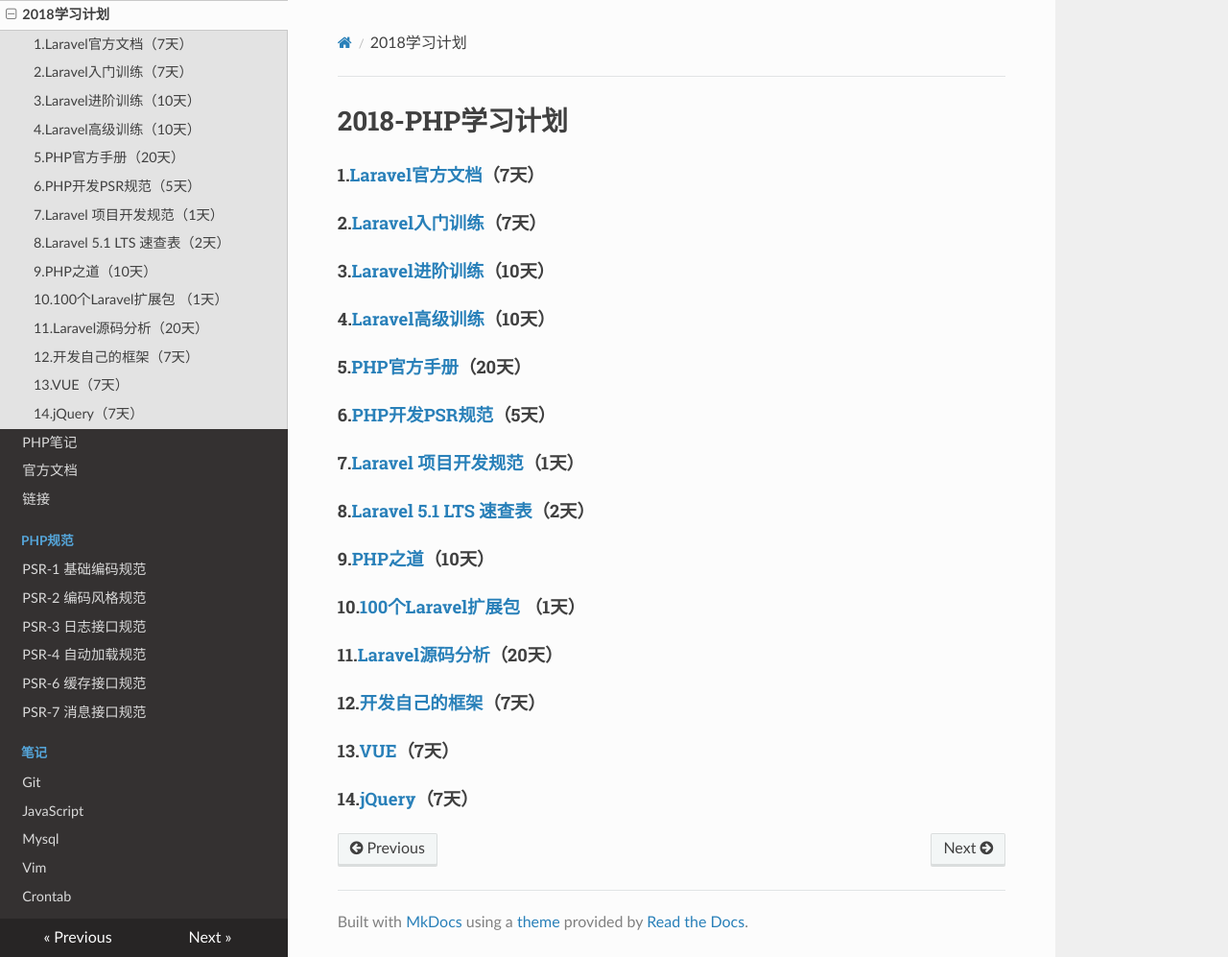
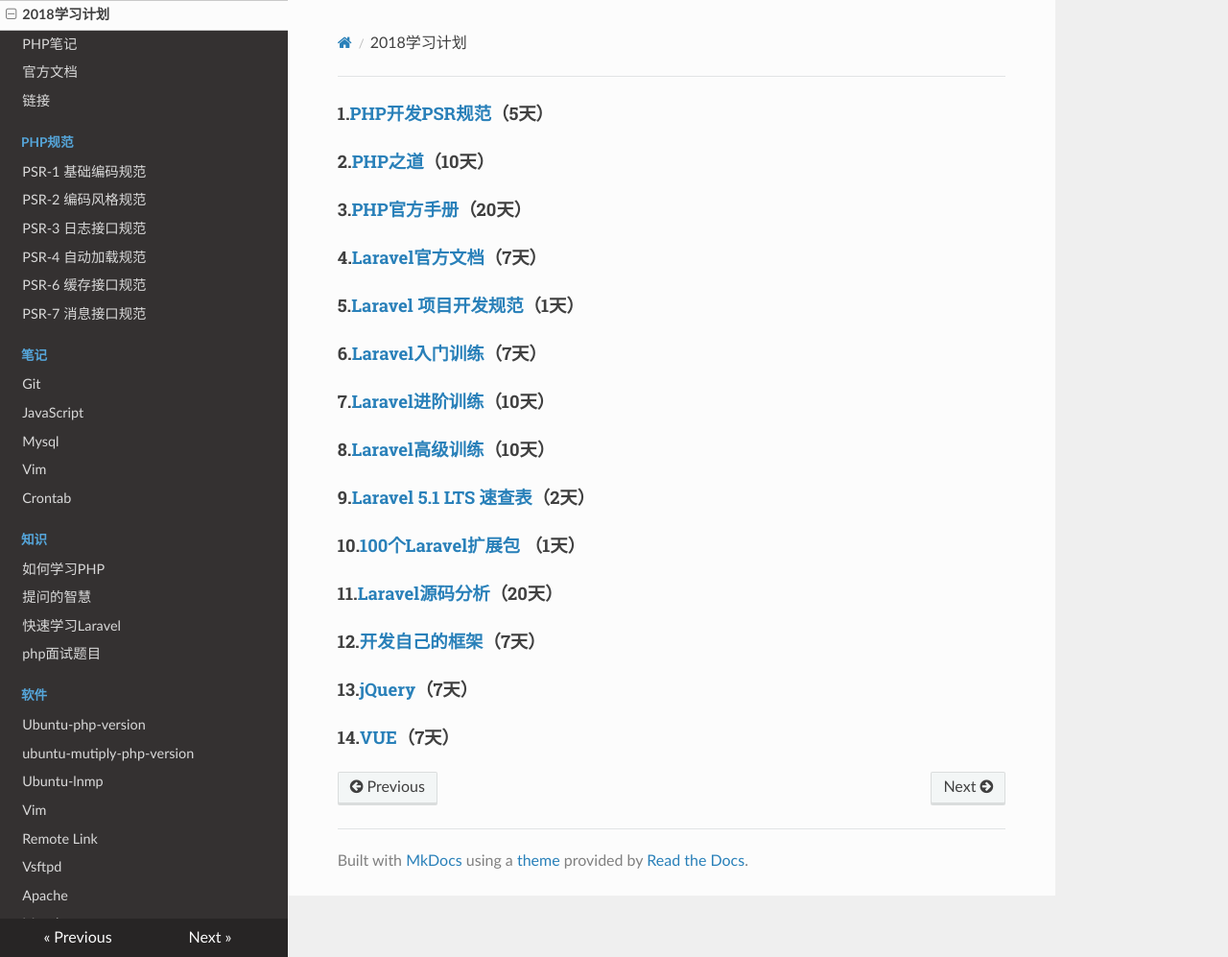
Before and after one commit to oksvip/documents, an MkDocs documentation site: the page built from docs/learn-plan.md, in a window 1280 px wide and 997 px high. Shown: the whole window at 96% size. Built offline with MkDocs 1.6.1, drawn with Linux system fonts in a browser that asks for light colours; nearby versions of some CDN libraries; old or Windows-style settings are respelled for this version of MkDocs.

Commit message:
update mkdocs.yal

```diff
--- a/docs/learn-plan.md
+++ b/docs/learn-plan.md
@@ -1,22 +1,20 @@
-# 2018-PHP学习计划
+#### 1.[PHP开发PSR规范](http://doc.iokvip.com/psrs/psr-1-basic-coding/)（5天）
 
-#### 1.[Laravel官方文档](https://laravel-china.org/docs/laravel/5.5)（7天）
+#### 2.[PHP之道](https://laravel-china.github.io/php-the-right-way/)（10天）
 
-#### 2.[Laravel入门训练](https://laravel-china.org/courses/laravel-essential-training-5.5)（7天）
+#### 3.[PHP官方手册](http://php.net/manual/zh/)（20天）
 
-#### 3.[Laravel进阶训练](https://laravel-china.org/courses/laravel-intermediate-training-5.5)（10天）
+#### 4.[Laravel官方文档](https://laravel-china.org/docs/laravel/5.5)（7天）
 
-#### 4.[Laravel高级训练](https://laravel-china.org/courses/laravel-advance-training-5.5)（10天）
+#### 5.[Laravel 项目开发规范](https://laravel-china.org/courses/laravel-specification)（1天）
 
-#### 5.[PHP官方手册](http://php.net/manual/zh/)（20天）
+#### 6.[Laravel入门训练](https://laravel-china.org/courses/laravel-essential-training-5.5)（7天）
 
-#### 6.[PHP开发PSR规范](http://doc.iokvip.com/psrs/psr-1-basic-coding/)（5天）
+#### 7.[Laravel进阶训练](https://laravel-china.org/courses/laravel-intermediate-training-5.5)（10天）
 
-#### 7.[Laravel 项目开发规范](https://laravel-china.org/courses/laravel-specification)（1天）
+#### 8.[Laravel高级训练](https://laravel-china.org/courses/laravel-advance-training-5.5)（10天）
 
-#### 8.[Laravel 5.1 LTS 速查表](https://cs.laravel-china.org)（2天）
-
-#### 9.[PHP之道](https://laravel-china.github.io/php-the-right-way/)（10天）
+#### 9.[Laravel 5.1 LTS 速查表](https://cs.laravel-china.org)（2天）
 
 #### 10.[100个Laravel扩展包](https://laravel-china.org/topics/2530/the-highest-amount-of-downloads-of-the-100-laravel-extensions-recommended) （1天）
 
@@ -24,6 +22,6 @@
 
 #### 12.[开发自己的框架](https://github.com/laravel/laravel)（7天）
 
-#### 13.[VUE](https://cn.vuejs.org/v2/guide/)（7天）
+#### 13.[jQuery](http://www.runoob.com/jquery/jquery-tutorial.html)（7天）
 
-#### 14.[jQuery](http://www.runoob.com/jquery/jquery-tutorial.html)（7天）
+#### 14.[VUE](https://cn.vuejs.org/v2/guide/)（7天）
```
